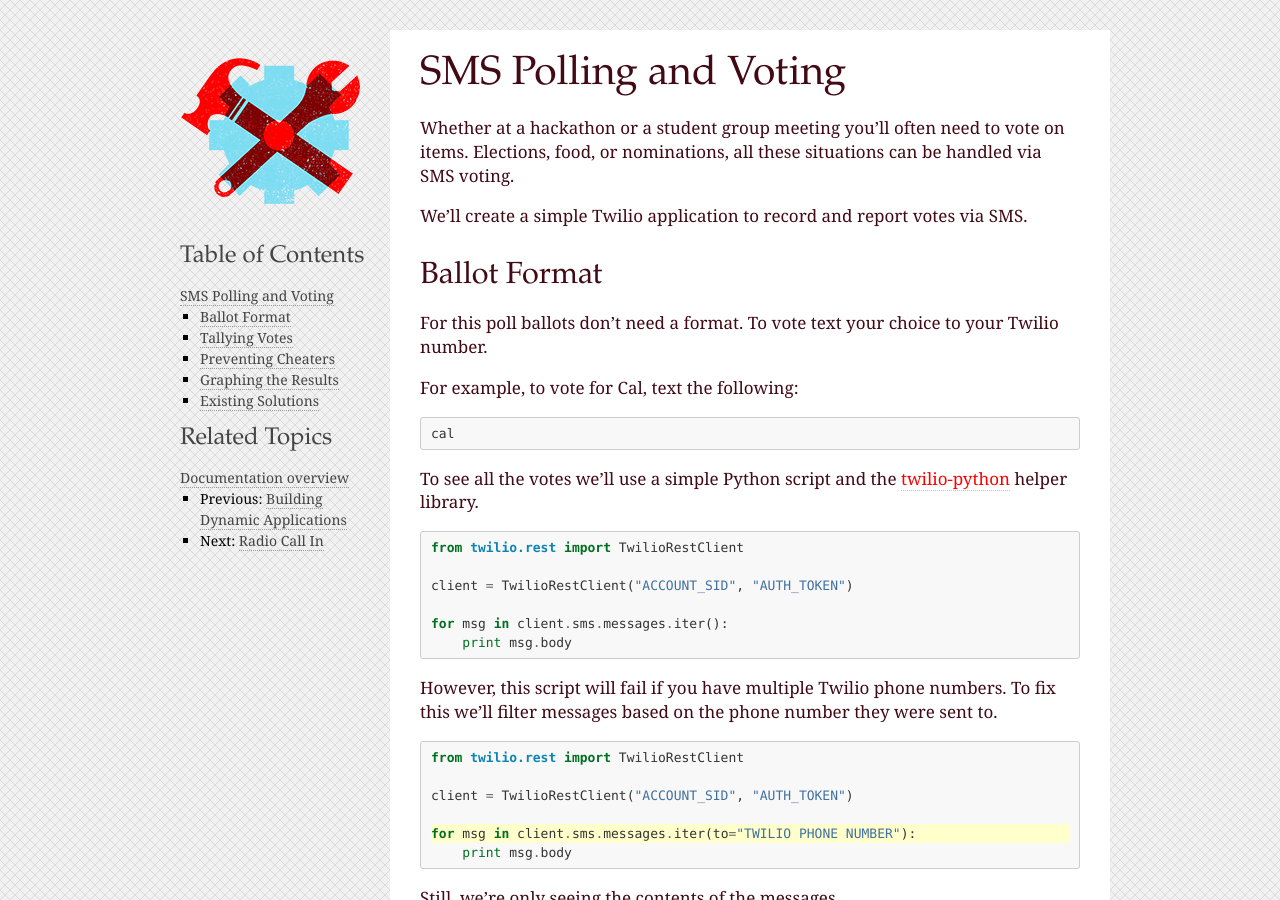
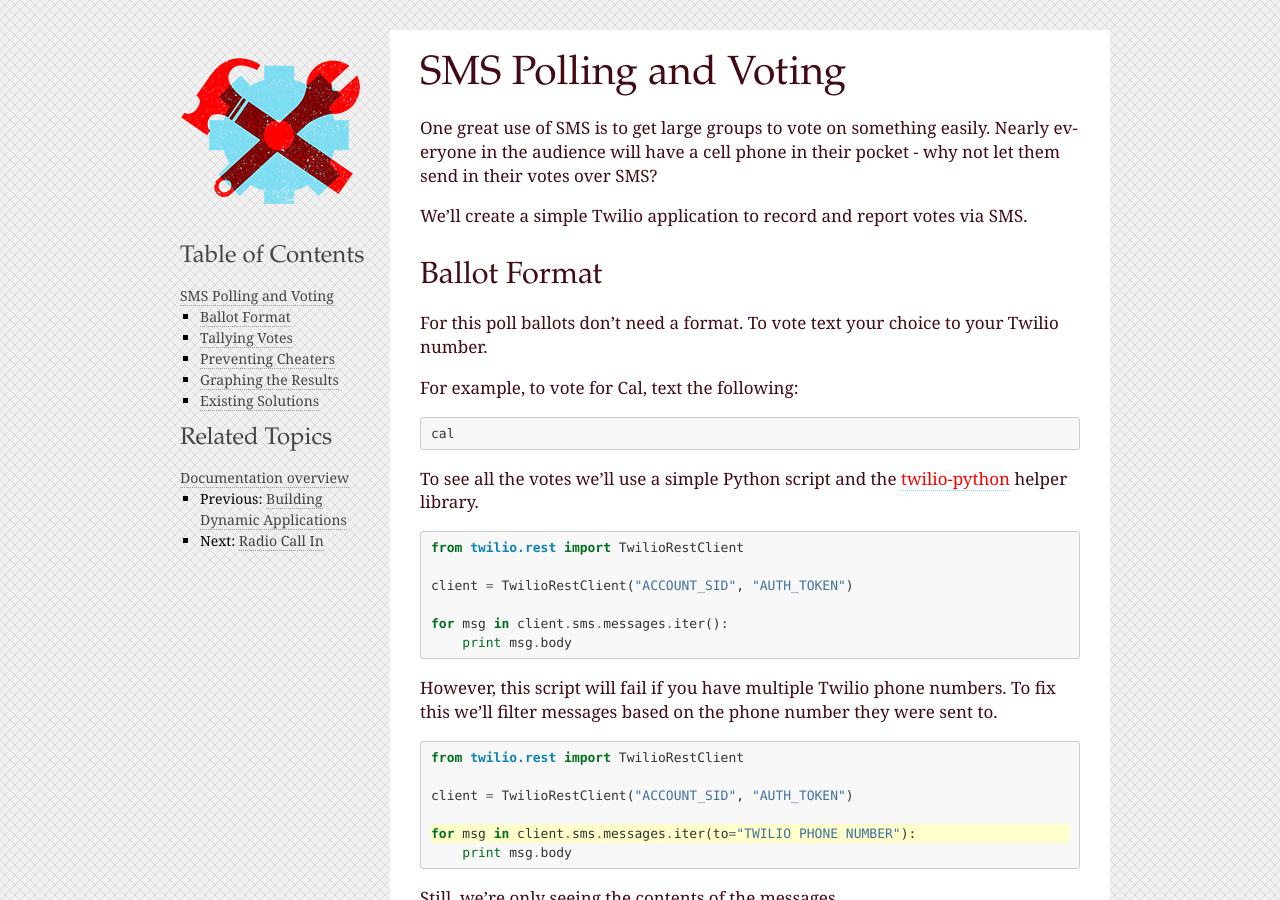
Before and after one commit to twilio/workshop, a Sphinx documentation site: the page built from docs/voting.rst, in a window 1280 px wide and 900 px high. Built offline with Sphinx 7.4.7, drawn with Linux system fonts in a browser that asks for light colours.

Commit message:
Removed student references.

```diff
--- a/docs/voting.rst
+++ b/docs/voting.rst
@@ -3,9 +3,9 @@
 SMS Polling and Voting
 ======================
 
-Whether at a hackathon or a student group meeting you'll often need to vote on
-items. Elections, food, or nominations, all these situations can be handled via
-SMS voting.
+One great use of SMS is to get large groups to vote on something easily.  Nearly
+everyone in the audience will have a cell phone in their pocket - why not let
+them send in their votes over SMS?
 
 We'll create a simple Twilio application to record and report votes via SMS.
 
```
